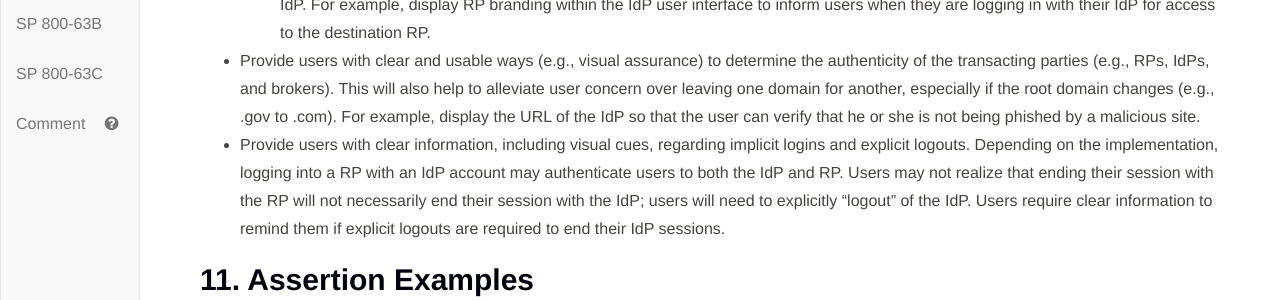
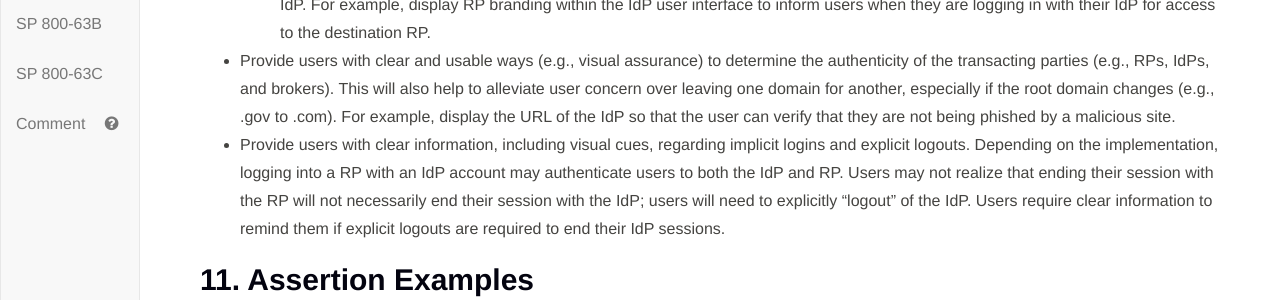
Before and after one commit to usnistgov/800-63-3, a Jekyll site: the page built from sp800-63c.md, in a window 1280 px wide and 900 px high, scrolled down 32420 px. Shown: the part 208-508 px from the top of the window. Built offline with Jekyll 4.4.1, drawn with Linux system fonts in a browser that asks for light colours; some of the changed text lies outside the part shown.

Commit message:
Closes #609

```diff
--- a/sp800-63c/sec10_usability.md
+++ b/sp800-63c/sec10_usability.md
@@ -94,5 +94,5 @@
 * Clearly explain the working relationship and information flow among the transacting parties (e.g., RPs, IdPs, and brokers) to avoid user misconceptions. Use the actual names of the entities in the explanation rather than using the generic terms IdPs and RPs.
 	* Provide prominent visual cues and information so that users understand why seemingly unrelated entities have a working relationship. For example, users may be concerned with mixing online personal activities with government services due to a lack of understanding of the information flow in federated identity systems.
 	* Provide prominent visual cues and information to users about redirection when an RP needs to redirect control from their site to an IdP. For example, display RP branding within the IdP user interface to inform users when they are logging in with their IdP for access to the destination RP.
-* Provide users with clear and usable ways (e.g., visual assurance) to determine the authenticity of the transacting  parties (e.g., RPs, IdPs, and brokers). This will also help to alleviate user concern over leaving one domain for another, especially if the root domain changes (e.g., .gov to .com). For example, display the URL of the IdP so that the user can verify that he or she is not being phished by a malicious site.
+* Provide users with clear and usable ways (e.g., visual assurance) to determine the authenticity of the transacting  parties (e.g., RPs, IdPs, and brokers). This will also help to alleviate user concern over leaving one domain for another, especially if the root domain changes (e.g., .gov to .com). For example, display the URL of the IdP so that the user can verify that they are not being phished by a malicious site.
 * Provide users with clear information, including visual cues, regarding implicit logins and explicit logouts. Depending on the implementation, logging into a RP with an IdP account may authenticate users to both the IdP and RP. Users may not realize that ending their session with the RP will not necessarily end their session with the IdP; users will need to explicitly "logout" of the IdP. Users require clear information to remind them if explicit logouts are required to end their IdP sessions.
--- a/sp800-63c/sec3_definitions.md
+++ b/sp800-63c/sec3_definitions.md
@@ -33,7 +33,7 @@
 The process of establishing confidence in the identity of users or information systems.
 
 #### Authentication Protocol
-A defined sequence of messages between a claimant and a verifier that demonstrates that the claimant has possession and control of one or more valid authenticators to establish his/her identity. Secure authentication protocols also demonstrate to the claimant that he or she is communicating with the intended verifier.
+A defined sequence of messages between a claimant and a verifier that demonstrates that the claimant has possession and control of one or more valid authenticators to establish his/her identity. Secure authentication protocols also demonstrate to the claimant that they are communicating with the intended verifier.
 
 #### Back-Channel Communication
 Communication between two systems that relies on a direct connection (allowing for standard protocol-level proxies), without using redirects through an intermediary such as a browser. This can be accomplished using HTTP requests and responses.
```
